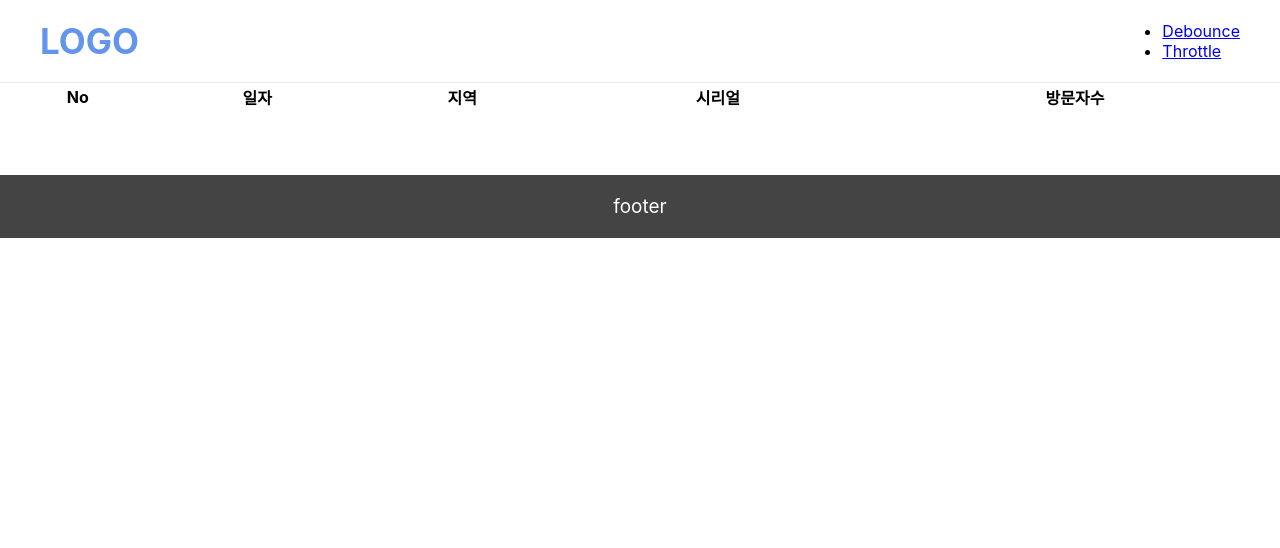
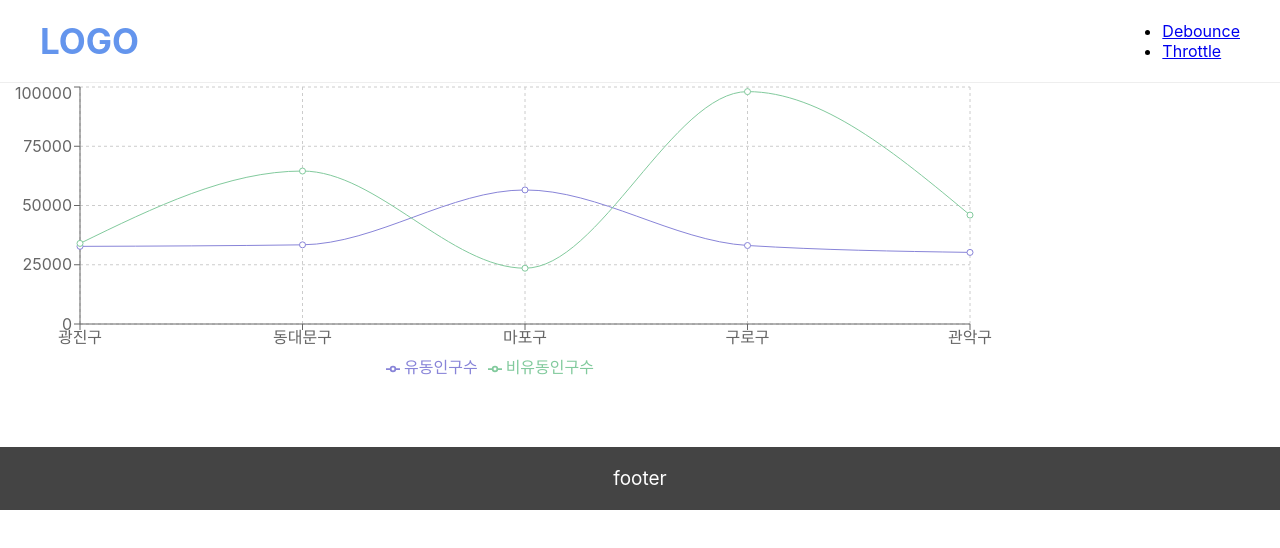
Before and after one commit to dev-chloe/hangout-react200, a React (Create React App) app: page / in a window 1280 px wide. Shown: the top 548 px of the page. Built offline with nearby package versions, Linux system fonts and the light colour scheme; no server answers.

Commit message:
react200 중급100

```diff
--- a/package.json
+++ b/package.json
@@ -17,6 +17,7 @@
     "react-router-dom": "^5.2.0",
     "react-scripts": "^4.0.3",
     "reactstrap": "^8.9.0",
+    "recharts": "^2.0.9",
     "redux": "^4.1.0",
     "shallow-equal": "^1.2.1",
     "sweetalert2": "^11.0.11",
--- a/src/component/App.js
+++ b/src/component/App.js
@@ -3,7 +3,8 @@ import { Route } from 'react-router-dom';
 import '../App.css';
 import HeaderAdmin from './Header/HeaderAdmin';
 import Footer from './Footer/Footer';
-import floatingPopulationList from './Floating_population/floatingPopulationList';
+// import floatingPopulationList from './Floating_population/floatingPopulationList';
+import rechartsSimpleLineChart from './Floating_population/rechartsSimpleLineChart';
 
 // function App() {
 //   return (
@@ -20,7 +21,7 @@ class App extends Component {
     return (
       <div className="App">
         <HeaderAdmin />
-        <Route exact path='/' component={floatingPopulationList} />
+        <Route exact path='/' component={rechartsSimpleLineChart} />
         <Footer />
       </div>
     )
--- /dev/null
+++ b/src/component/Floating_population/rechartsSimpleLineChart.js
@@ -0,0 +1,32 @@
+import { PureComponent } from "react";
+import { CartesianGrid, LineChart, XAxis, YAxis, Tooltip, Legend, Line } from "recharts";
+
+const data = [
+  { 군구: '광진구', 유동인구수: 32760, 비유동인구수: 34000 },
+  { 군구: '동대문구', 유동인구수: 33403, 비유동인구수: 64542 },
+  { 군구: '마포구', 유동인구수: 56564, 비유동인구수: 23542 },
+  { 군구: '구로구', 유동인구수: 33124, 비유동인구수: 98055 },
+  { 군구: '관악구', 유동인구수: 30210, 비유동인구수: 45962 }
+]
+
+export default class rechartsSimpleLineChart extends PureComponent {
+  static jsfiddleUrl = 'https://jspiddle.net/alidingling/xqjtetw0/';
+
+  render () {
+    return (
+      <LineChart
+        width = { 1000 }
+        height = { 300 }
+        data = { data }
+        margin = { { top: 4, right: 30, left: 20, bottom: 5} }
+      >
+        <CartesianGrid strokeDasharray="3 3" />
+        <XAxis dataKey="군구" /><YAxis />
+        <Tooltip />
+        <Legend />
+        <Line type="monotone" dataKey="유동인구수" stroke="#8884d8" activeDot={{ r: 8 }} />
+        <Line type="monotone" dataKey="비유동인구수" stroke="#82ca9d" />
+      </LineChart>
+    )
+  }
+}
```
Also changed, not shown: 2 other files (tests, documents, lock files or other folders).
